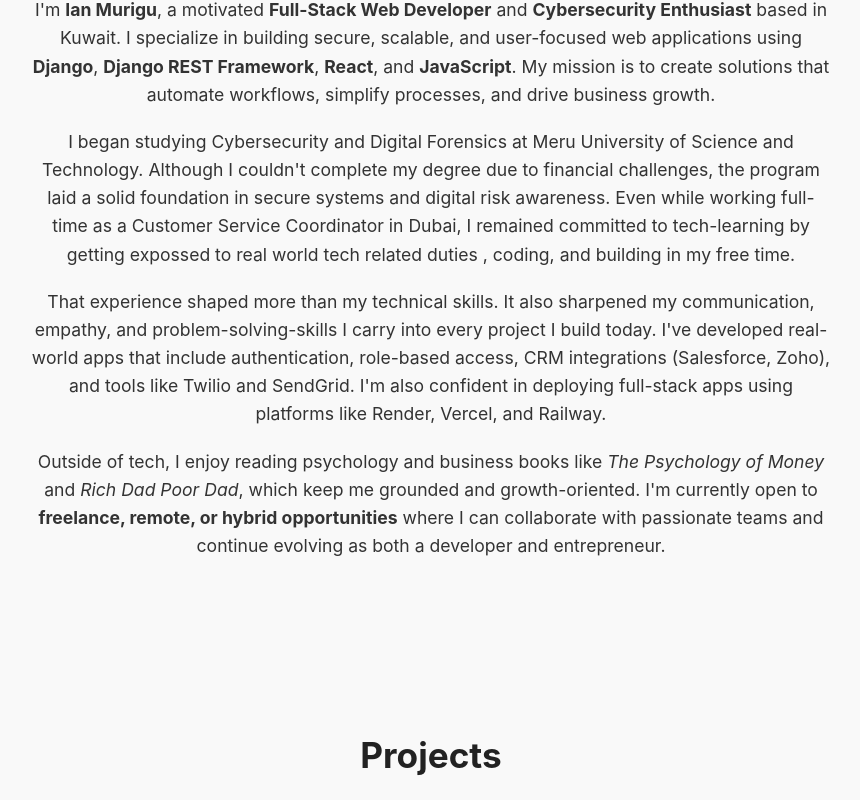
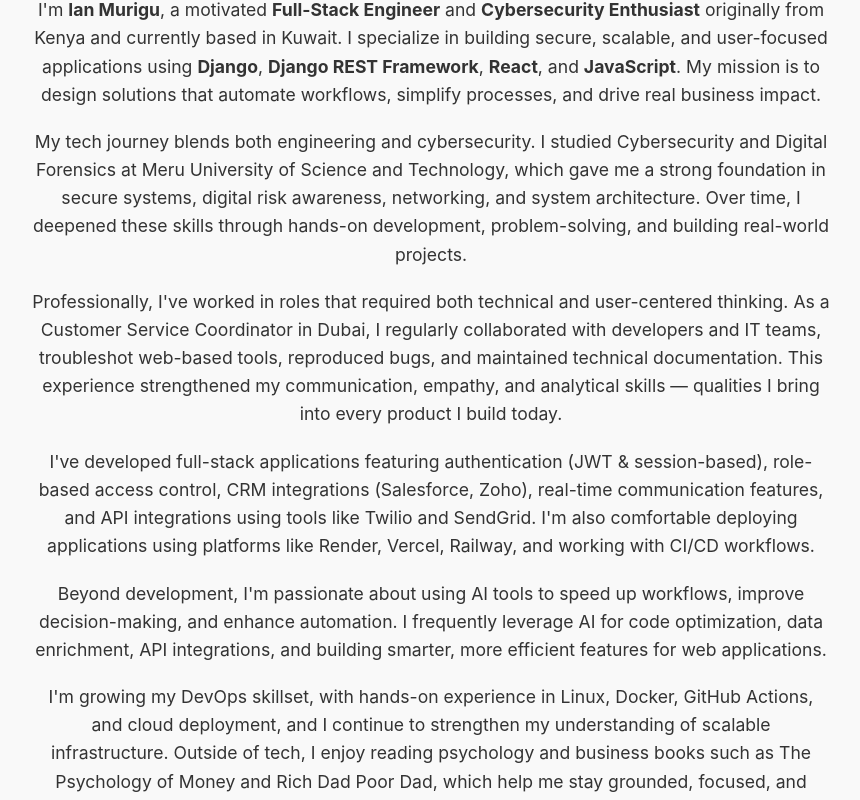
Before and after one commit to Ianmwangi934/Portfolio, a React (Vite) app: page / in a window 1280 px wide. Shown: the part 700-1500 px from the top of the page, without its empty margins (209-1069 px from the left). Built offline with nearby package versions, Linux system fonts and the light colour scheme.

Commit message:
improved and updated my portfolio

```diff
--- a/src/components/About.jsx
+++ b/src/components/About.jsx
@@ -7,21 +7,35 @@
       <h2>About Me</h2>
 
       <p>
-        I'm <strong>Ian Murigu</strong>, a motivated <strong>Full-Stack Web Developer</strong> and <strong>Cybersecurity Enthusiast</strong> based in Kuwait.
-        I specialize in building secure, scalable, and user-focused web applications using <strong>Django</strong>, <strong>Django REST Framework</strong>, <strong>React</strong>, and <strong>JavaScript</strong>.
-        My mission is to create solutions that automate workflows, simplify processes, and drive business growth.
+        I'm <strong>Ian Murigu</strong>, a motivated <strong>Full-Stack Engineer</strong> and <strong>Cybersecurity Enthusiast</strong> originally from Kenya and currently based in Kuwait.
+        I specialize in building secure, scalable, and user-focused  applications using <strong>Django</strong>, <strong>Django REST Framework</strong>, <strong>React</strong>, and <strong>JavaScript</strong>.
+        My mission is to design solutions that automate workflows, simplify processes, and drive real business impact.
       </p>
 
       <p>
-        I began studying Cybersecurity and Digital Forensics at Meru University of Science and Technology.
-        Although I couldn't complete my degree due to financial challenges, the program laid a solid foundation in secure systems and digital risk awareness.
-        Even while working full-time as a Customer Service Coordinator in Dubai, I remained committed to tech-learning by getting expossed to real world tech related duties , coding, and building in my free time.
+        My tech journey blends both engineering and cybersecurity. I studied Cybersecurity and Digital Forensics at Meru University
+        of Science and Technology, which gave me a strong foundation in secure systems, digital risk awareness, networking, and system
+        architecture. Over time, I deepened these skills through hands-on development, problem-solving, and building real-world projects.
       </p>
 
       <p>
-        That experience shaped more than my technical skills. It also sharpened my communication, empathy, and problem-solving-skills I carry into every project I build today.
-        I've developed real-world apps that include authentication, role-based access, CRM integrations (Salesforce, Zoho), and tools like Twilio and SendGrid.
-        I'm also confident in deploying full-stack apps using platforms like Render, Vercel, and Railway.
+        Professionally, I've worked in roles that required both technical and user-centered thinking. As a Customer Service Coordinator in Dubai,
+        I regularly collaborated with developers and IT teams, troubleshot web-based tools, reproduced bugs, and maintained technical documentation.
+        This experience strengthened my communication, empathy, and analytical skills — qualities I bring into every product I build today.
+      </p>
+      <p>
+        I've developed full-stack applications featuring authentication (JWT & session-based), role-based access control, CRM integrations (Salesforce, Zoho),
+        real-time communication features, and API integrations using tools like Twilio and SendGrid. I'm also comfortable deploying applications using platforms
+        like Render, Vercel, Railway, and working with CI/CD workflows.
+      </p>
+      <p>
+        Beyond development, I'm passionate about using AI tools to speed up workflows, improve decision-making, and enhance automation. I frequently leverage AI for code
+        optimization, data enrichment, API integrations, and building smarter, more efficient features for web applications.
+      </p>
+      <p>
+        I'm growing my DevOps skillset, with hands-on experience in Linux, Docker, GitHub Actions, and cloud deployment, and I continue to strengthen my understanding of scalable
+        infrastructure.
+        Outside of tech, I enjoy reading psychology and business books such as The Psychology of Money and Rich Dad Poor Dad, which help me stay grounded, focused, and growth-oriented.
       </p>
 
       <p>
```
